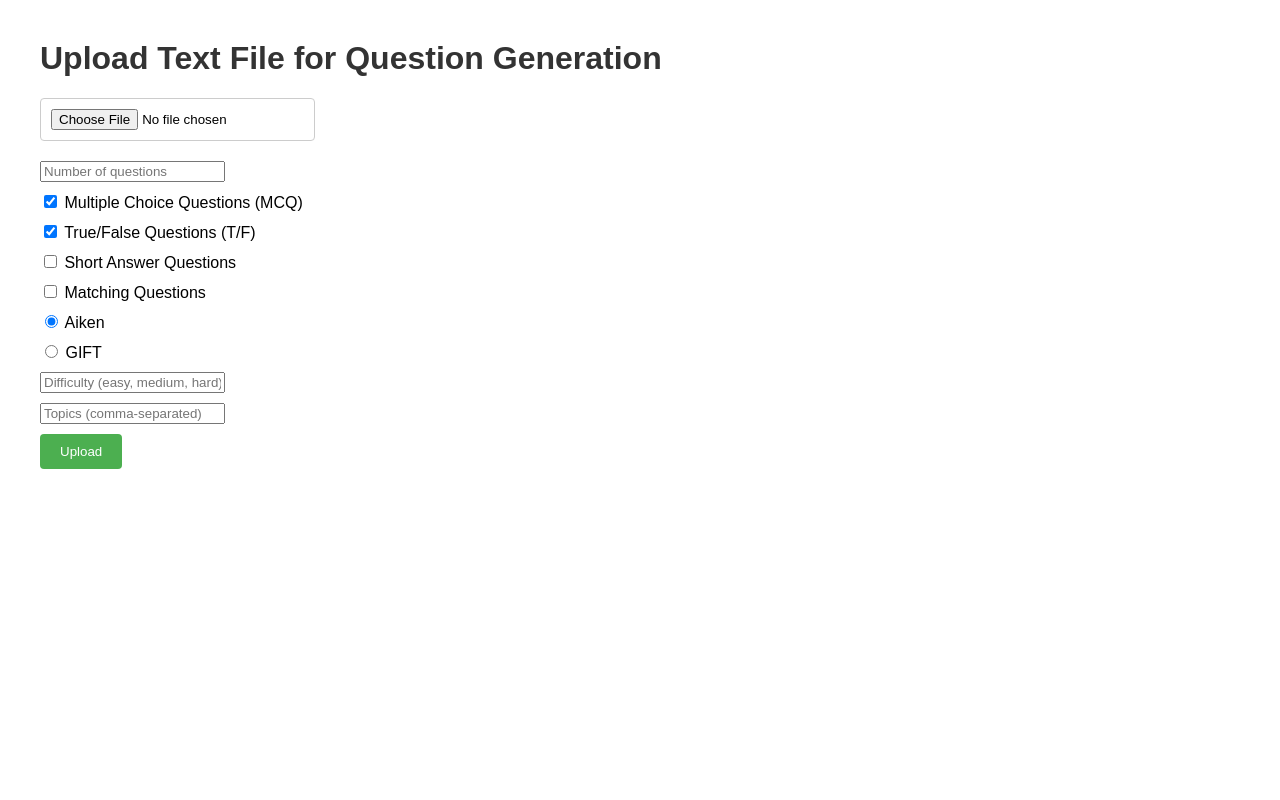
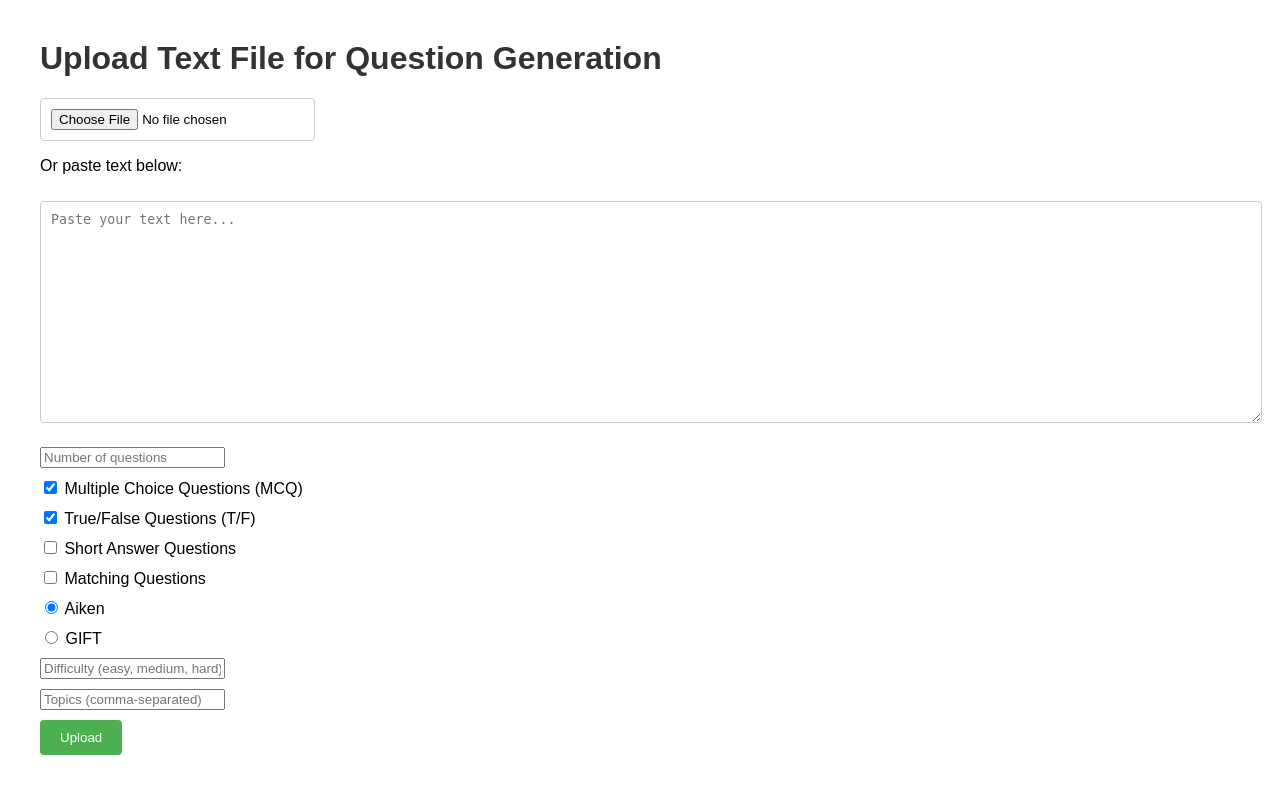
Before and after one commit to ckabuya/AI-Question-Generator, a Flask app: page / in a window 1280 px wide. Run offline with Flask 3, Linux system fonts and the light colour scheme.

Commit message:
Add file size limit and text area for pasting text

```diff
--- a/app.py
+++ b/app.py
@@ -1,4 +1,4 @@
-from flask import Flask, request, render_template, send_file, flash, redirect
+from flask import Flask, request, render_template, send_file, flash, redirect, url_for
 import os
 from werkzeug.utils import secure_filename
 import spacy
@@ -9,8 +9,10 @@ app = Flask(__name__)
 app.secret_key = 'supersecretkey'
 UPLOAD_FOLDER = 'uploads'
 ALLOWED_EXTENSIONS = {'txt', 'pdf', 'docx'}
+MAX_CONTENT_LENGTH = 10 * 1024 * 1024  # 10 MB
 
 app.config['UPLOAD_FOLDER'] = UPLOAD_FOLDER
+app.config['MAX_CONTENT_LENGTH'] = MAX_CONTENT_LENGTH
 
 # Load the SpaCy model
 nlp = spacy.load("en_core_web_sm")
@@ -23,6 +25,7 @@ def process_text(text):
     sentences = [sent.text.strip() for sent in doc.sents if sent.text.strip()]
     key_concepts = [chunk.text for chunk in doc.noun_chunks]
     return sentences, key_concepts
+
 
 def generate_multiple_choice(sentences, key_concepts, num_questions, difficulty, topics):
     questions = []
@@ -133,57 +136,56 @@ def upload_file():
 @app.route('/uploader', methods=['GET', 'POST'])
 def uploader_file():
     if request.method == 'POST':
-        if 'file' not in request.files:
-            flash('No file part')
+        if 'file' in request.files and request.files['file'].filename != '':
+            file = request.files['file']
+            if file and allowed_file(file.filename):
+                filename = secure_filename(file.filename)
+                file_path = os.path.join(app.config['UPLOAD_FOLDER'], filename)
+                file.save(file_path)
+                text = extract_text_from_file(file_path)
+            else:
+                flash('Invalid file type. Only .txt, .pdf, and .docx files are allowed.')
+                return redirect(request.url)
+        elif 'pasted_text' in request.form and request.form['pasted_text'].strip() != '':
+            text = request.form['pasted_text'].strip()
+        else:
+            flash('No file or text provided.')
             return redirect(request.url)
-        file = request.files['file']
-        if file.filename == '':
-            flash('No selected file')
-            return redirect(request.url)
-        if file and allowed_file(file.filename):
-            filename = secure_filename(file.filename)
-            file_path = os.path.join(app.config['UPLOAD_FOLDER'], filename)
-            file.save(file_path)
 
-            text = extract_text_from_file(file_path)
+        sentences, key_concepts = process_text(text)
+        num_questions = int(request.form['num_questions'])
+        question_types = request.form.getlist('question_types')
+        difficulty = request.form.get('difficulty', 'medium')
+        topics = request.form.get('topics', '').split(',')
 
-            sentences, key_concepts = process_text(text)
-            num_questions = int(request.form['num_questions'])
-            question_types = request.form.getlist('question_types')
-            difficulty = request.form.get('difficulty', 'medium')
-            topics = request.form.get('topics', '').split(',')
+        mc_questions = generate_multiple_choice(sentences, key_concepts, num_questions, difficulty, topics) if 'mcq' in question_types else []
+        tf_questions = generate_true_false(sentences, num_questions, difficulty, topics) if 'tf' in question_types else []
+        sa_questions = generate_short_answer(sentences, key_concepts, num_questions, difficulty, topics) if 'sa' in question_types else []
+        matching_questions = generate_matching(sentences, key_concepts, num_questions, difficulty, topics) if 'matching' in question_types else []
 
-            mc_questions = generate_multiple_choice(sentences, key_concepts, num_questions, difficulty, topics) if 'mcq' in question_types else []
-            tf_questions = generate_true_false(sentences, num_questions, difficulty, topics) if 'tf' in question_types else []
-            sa_questions = generate_short_answer(sentences, key_concepts, num_questions, difficulty, topics) if 'sa' in question_types else []
-            matching_questions = generate_matching(sentences, key_concepts, num_questions, difficulty, topics) if 'matching' in question_types else []
+        format_choice = request.form['format']
+        if format_choice == 'aiken':
+            mc_questions_formatted = [format_multiple_choice_aiken(q) for q in mc_questions]
+            tf_questions_formatted = [format_true_false_aiken(q) for q in tf_questions]
+            output_filename = 'questions_aiken.txt'
+        else:  # GIFT format
+            mc_questions_formatted = [format_multiple_choice_gift(q) for q in mc_questions]
+            tf_questions_formatted = [format_true_false_gift(q) for q in tf_questions]
+            sa_questions_formatted = [format_short_answer_gift(q) for q in sa_questions]
+            matching_questions_formatted = [format_matching_gift(q) for q in matching_questions]
+            output_filename = 'questions_gift.txt'
+            # Combine all GIFT questions into one list
+            mc_questions_formatted.extend(tf_questions_formatted)
+            mc_questions_formatted.extend(sa_questions_formatted)
+            mc_questions_formatted.extend(matching_questions_formatted)
 
-            format_choice = request.form['format']
+        output_path = os.path.join(app.config['UPLOAD_FOLDER'], output_filename)
+        with open(output_path, 'w') as out_file:
+            out_file.write("\n".join(mc_questions_formatted))
             if format_choice == 'aiken':
-                mc_questions_formatted = [format_multiple_choice_aiken(q) for q in mc_questions]
-                tf_questions_formatted = [format_true_false_aiken(q) for q in tf_questions]
-                output_filename = 'questions_aiken.txt'
-            else:  # GIFT format
-                mc_questions_formatted = [format_multiple_choice_gift(q) for q in mc_questions]
-                tf_questions_formatted = [format_true_false_gift(q) for q in tf_questions]
-                sa_questions_formatted = [format_short_answer_gift(q) for q in sa_questions]
-                matching_questions_formatted = [format_matching_gift(q) for q in matching_questions]
-                output_filename = 'questions_gift.txt'
-                # Combine all GIFT questions into one list
-                mc_questions_formatted.extend(tf_questions_formatted)
-                mc_questions_formatted.extend(sa_questions_formatted)
-                mc_questions_formatted.extend(matching_questions_formatted)
+                out_file.write("\n".join(tf_questions_formatted))
 
-            output_path = os.path.join(app.config['UPLOAD_FOLDER'], output_filename)
-            with open(output_path, 'w') as out_file:
-                out_file.write("\n".join(mc_questions_formatted))
-                if format_choice == 'aiken':
-                    out_file.write("\n".join(tf_questions_formatted))
-
-            return send_file(output_path, as_attachment=True)
-        else:
-            flash('Invalid file type. Only .txt, .pdf, and .docx files are allowed.')
-            return redirect(request.url)
+        return send_file(output_path, as_attachment=True)
 
 if __name__ == '__main__':
     if not os.path.exists(UPLOAD_FOLDER):
--- a/templates/upload.html
+++ b/templates/upload.html
@@ -19,6 +19,14 @@
             padding: 10px;
             border: 1px solid #ccc;
             border-radius: 4px;
+        }
+        textarea {
+            width: 100%;
+            height: 200px;
+            padding: 10px;
+            border: 1px solid #ccc;
+            border-radius: 4px;
+            margin-top: 10px;
         }
         input[type="submit"] {
             padding: 10px 20px;
@@ -43,7 +51,9 @@
 <body>
     <h1>Upload Text File for Question Generation</h1>
     <form action="/uploader" method="post" enctype="multipart/form-data">
-        <input type="file" name="file" required>
+        <input type="file" name="file">
+        <p>Or paste text below:</p>
+        <textarea name="pasted_text" placeholder="Paste your text here..."></textarea>
         <div class="options-group">
             <label>
                 <input type="number" name="num_questions" min="1" placeholder="Number of questions" required>
```
